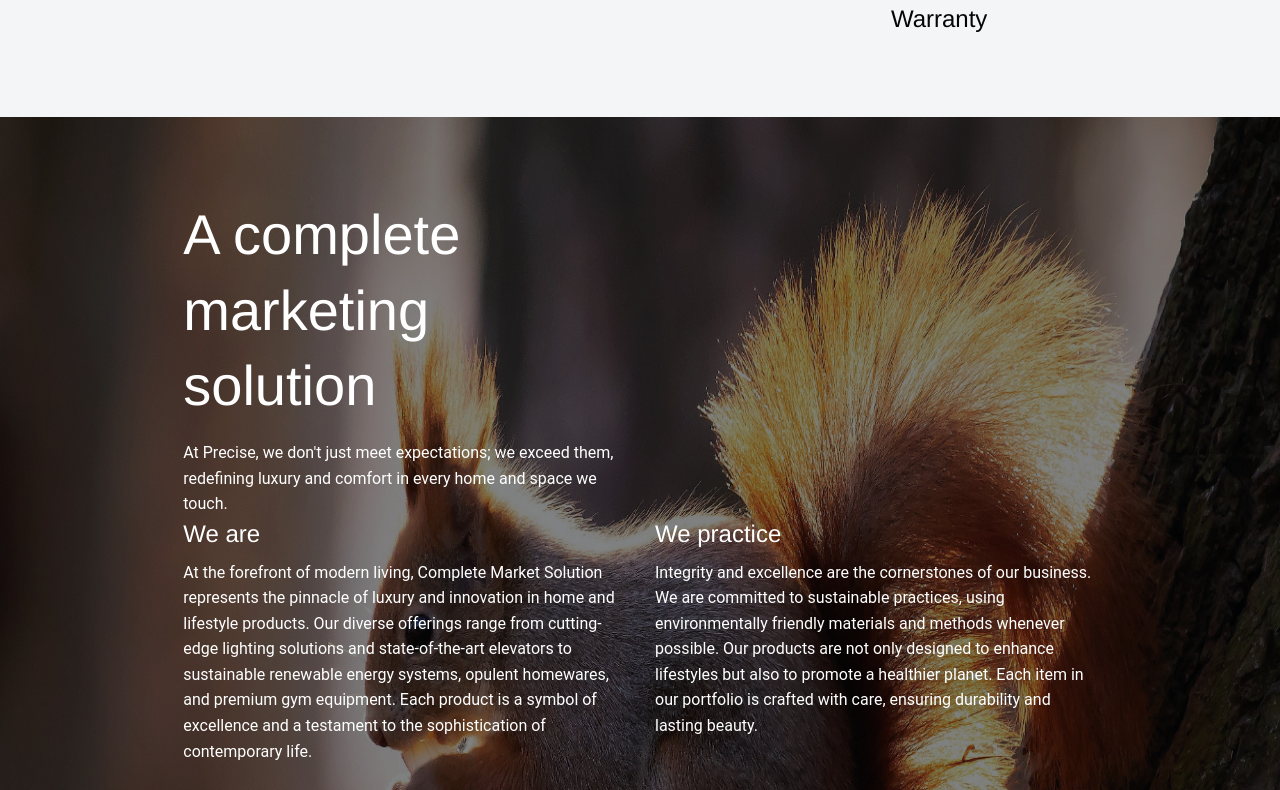
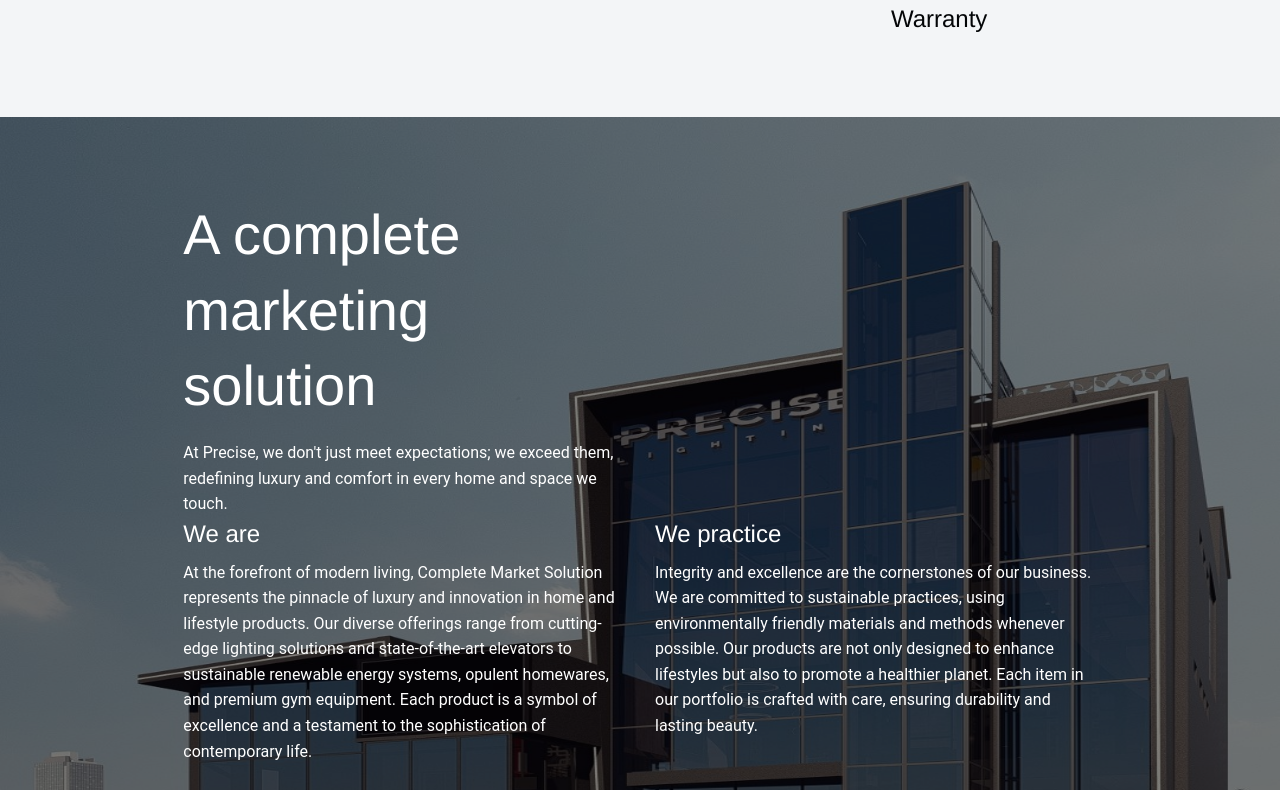
Before and after one commit to ZoDD-Script/Precise, a React (Vite) app: page / in a window 1280 px wide. Shown: the part 1610-2400 px from the top of the page. Built offline with nearby package versions, Linux system fonts and the light colour scheme.

Commit message:
slutions bg img

```diff
--- a/src/assets/index.js
+++ b/src/assets/index.js
@@ -17,6 +17,7 @@ import facebook from "./facebook.svg";
 import instagram from "./instagram.svg";
 import linkedin from "./linkedin.svg";
 import twitter from "./twitter.svg";
+import preciseBG from "./preciseBG.jpg"
 
 export {
   logo,
@@ -38,4 +39,5 @@ export {
   instagram,
   linkedin,
   twitter,
+  preciseBG,
 }
--- a/src/components/solutions/Solutions.jsx
+++ b/src/components/solutions/Solutions.jsx
@@ -1,11 +1,11 @@
 import React from 'react'
-import { squirrel } from '../../assets'
+import { preciseBG } from '../../assets'
 
 const Solutions = () => {
   return (
     <section className="ln-section d-xl-flex" data-anchor="our-solutions" data-tooltip="Our solutions" data-ui="light" data-navbar="navbar-dark" id='our-solutions'>
         <div className="overlay overlay-advanced">
-          <img src={squirrel} alt="background" className='background-image' />
+          <img src={preciseBG} alt="background" className='background-image' />
           <div className="overlay-inner bg-dark opacity-50"></div>
         </div>
         <div className="container align-self-xl-center text-white">
```
Also changed, not shown: src/assets/preciseBG.jpg (added).
